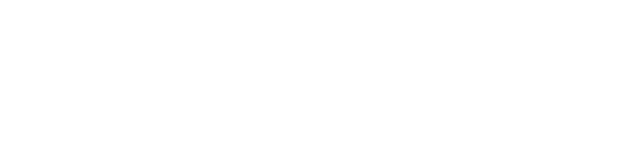
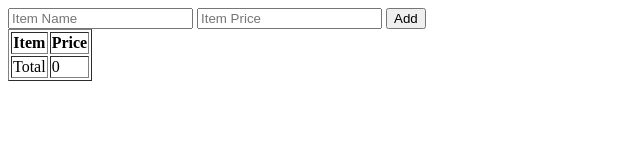
Before and after one commit to acciojob/shopping-cart-2-Prathamesh-coder-01, a website: page main.html in a window 1280 px wide. Shown: the whole page, without its empty margins (0-640 px from the left). Drawn offline with Linux system fonts and the light colour scheme.

Commit message:
created a submission

```diff
--- a/main.html
+++ b/main.html
@@ -1,16 +1,45 @@
 <!DOCTYPE html>
+<html lang="en">
+<head>
+  <meta charset="UTF-8">
+  <title>Shopping Cart</title>
+</head>
+<body>
 
-<html>
+  <input
+    type="text"
+    id="item-name-input"
+    placeholder="Item Name"
+  />
 
-<head>
-      <link rel="stylesheet" href="styles.css">
-</head>
+  <input
+    type="number"
+    id="item-price-input"
+    placeholder="Item Price"
+  />
 
-<body>
-	<!-- the entire body must be written by student -->
-    <script type="text/javascript" src="./script.js">
-</script>
+  <button id="add-btn">Add</button>
+
+  <table border="1">
+    <thead>
+      <tr>
+        <th>Item</th>
+        <th>Price</th>
+      </tr>
+    </thead>
+
+    <tbody id="table-body">
+    </tbody>
+
+    <tfoot>
+      <tr>
+        <td>Total</td>
+        <td data-ns-test="grandTotal">0</td>
+      </tr>
+    </tfoot>
+  </table>
+
+  <script src="script.js"></script>
 
 </body>
-
 </html>
```
